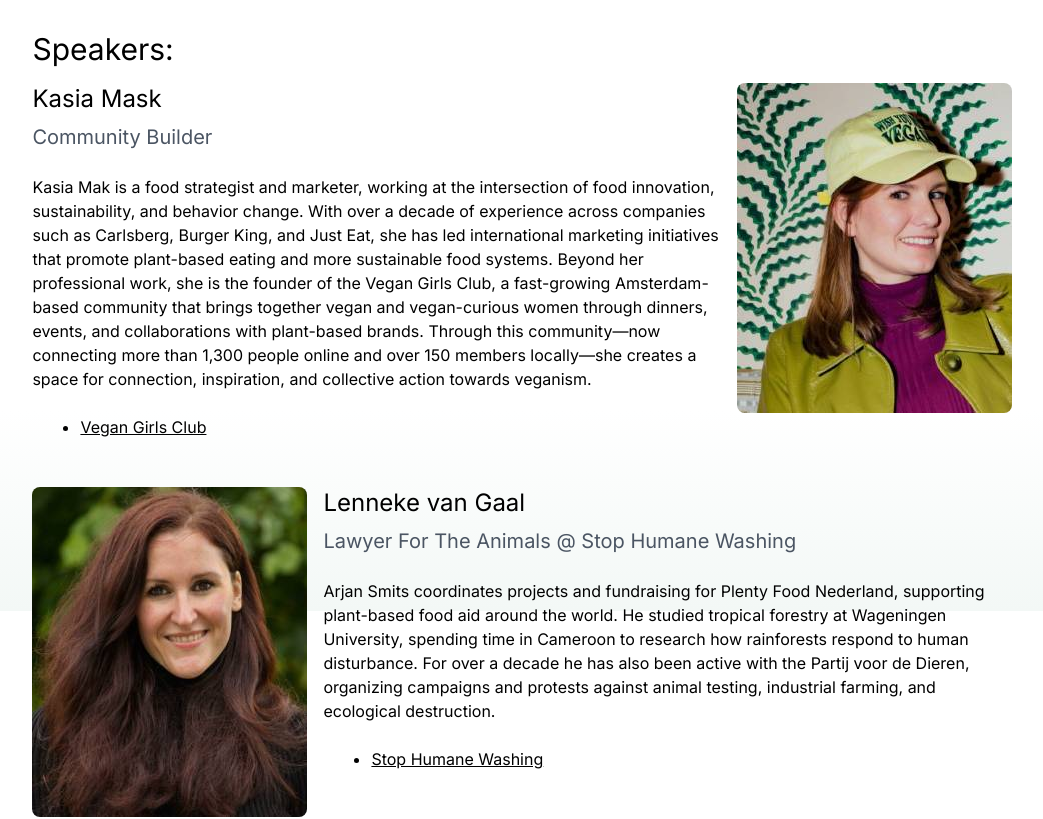
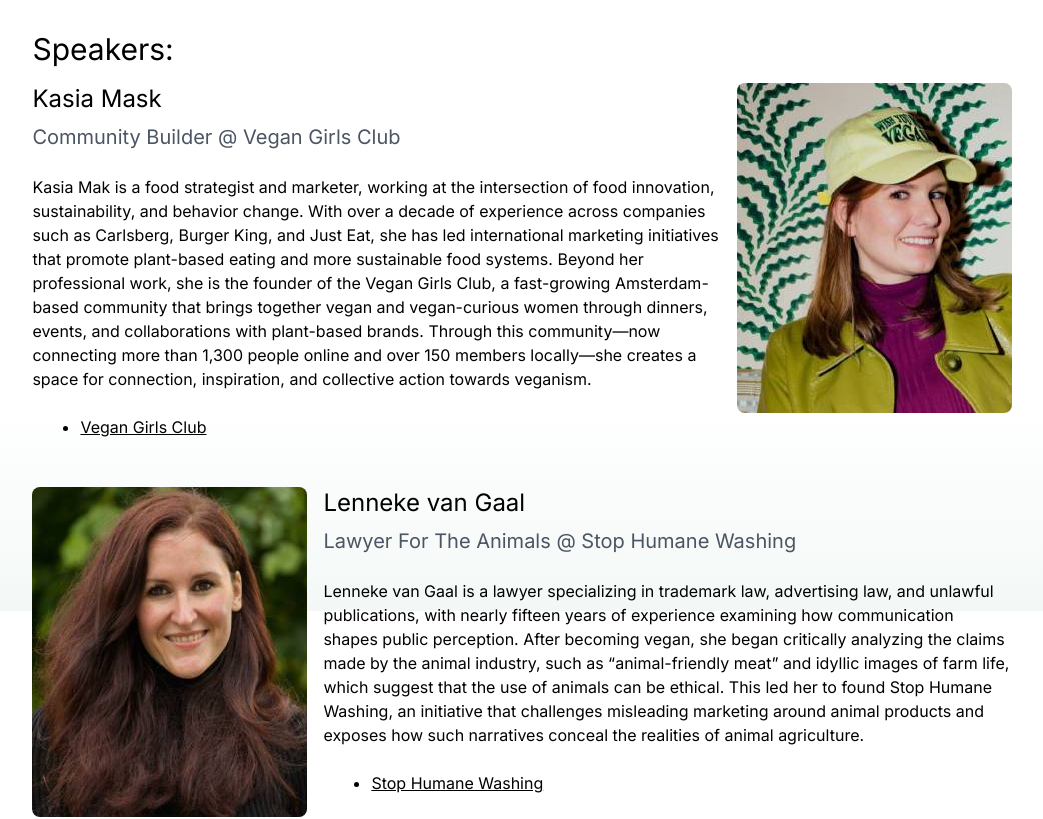
Before and after one commit to veganfuture/veganfuture.org, a Next.js app: page /raaf/4 in a window 1280 px wide. Shown: the part 989-1808 px from the top of the page, without its empty margins (118-1161 px from the left). Built offline with nearby package versions, Linux system fonts and the light colour scheme.

Commit message:
raaf: update raaf4 speakers a bit

```diff
--- a/app/raaf/4/page.tsx
+++ b/app/raaf/4/page.tsx
@@ -63,6 +63,7 @@ const SPEAKERS: Array<PersonInfo> = [
   {
     fullName: "Kasia Mask",
     title: "Community Builder",
+    organization: "Vegan Girls Club",
     description: `Kasia Mak is a food strategist and marketer, working at the intersection of food innovation, sustainability, and behavior change. With over a decade of experience across companies such as Carlsberg, Burger King, and Just Eat, she has led international marketing initiatives that promote plant-based eating and more sustainable food systems. Beyond her professional work, she is the founder of the Vegan Girls Club, a fast-growing Amsterdam-based community that brings together vegan and vegan-curious women through dinners, events, and collaborations with plant-based brands. Through this community—now connecting more than 1,300 people online and over 150 members locally—she creates a space for connection, inspiration, and collective action towards veganism.`,
     pictureName: "kasia_mak.jpg",
     links: [
@@ -76,13 +77,7 @@ const SPEAKERS: Array<PersonInfo> = [
     fullName: "Lenneke van Gaal",
     title: "Lawyer For The Animals",
     organization: "Stop Humane Washing",
-    description: `Arjan Smits coordinates projects and fundraising for Plenty Food
-            Nederland, supporting plant-based food aid around the world. He
-            studied tropical forestry at Wageningen University, spending time in
-            Cameroon to research how rainforests respond to human disturbance.
-            For over a decade he has also been active with the Partij voor de
-            Dieren, organizing campaigns and protests against animal testing,
-            industrial farming, and ecological destruction.`,
+    description: `Lenneke van Gaal is a lawyer specializing in trademark law, advertising law, and unlawful publications, with nearly fifteen years of experience examining how communication shapes public perception. After becoming vegan, she began critically analyzing the claims made by the animal industry, such as “animal-friendly meat” and idyllic images of farm life, which suggest that the use of animals can be ethical. This led her to found Stop Humane Washing, an initiative that challenges misleading marketing around animal products and exposes how such narratives conceal the realities of animal agriculture.`,
     pictureName: "lenneke_van_gaal.jpg",
     links: [
       {
```
